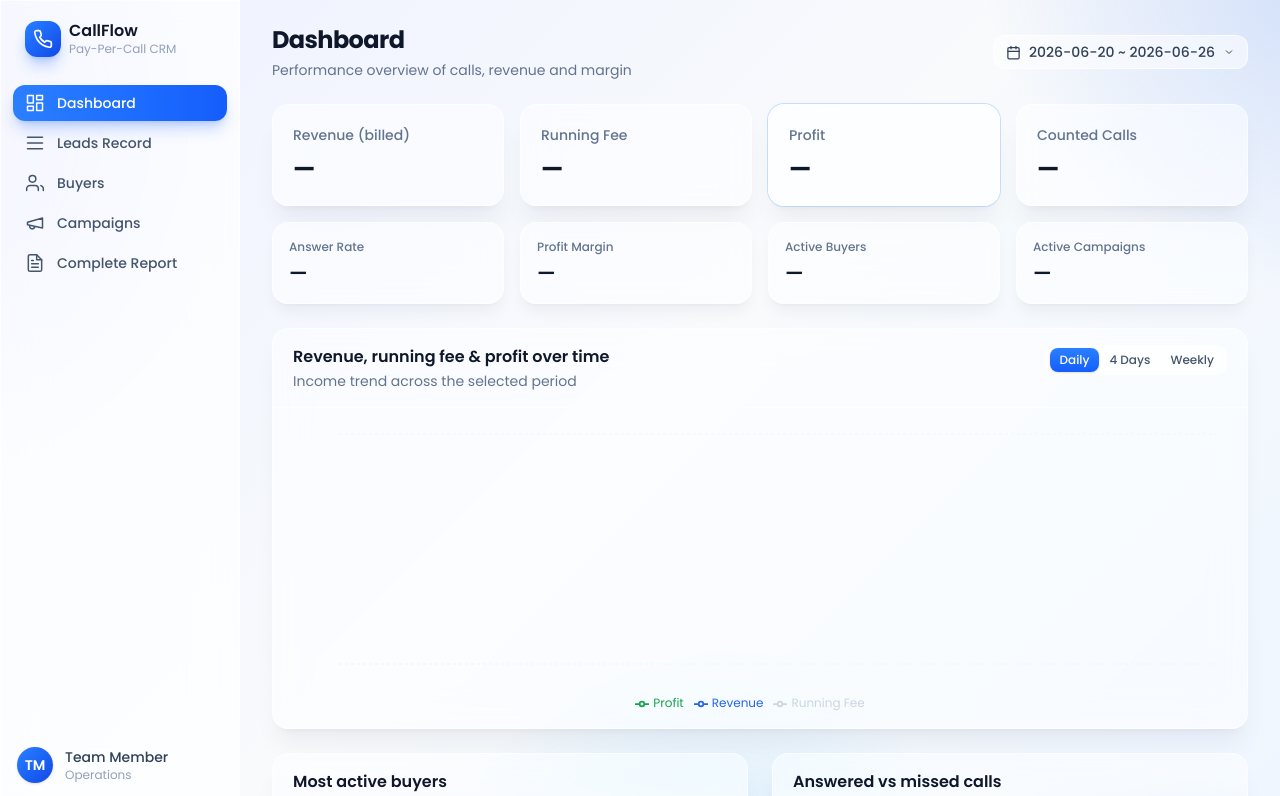
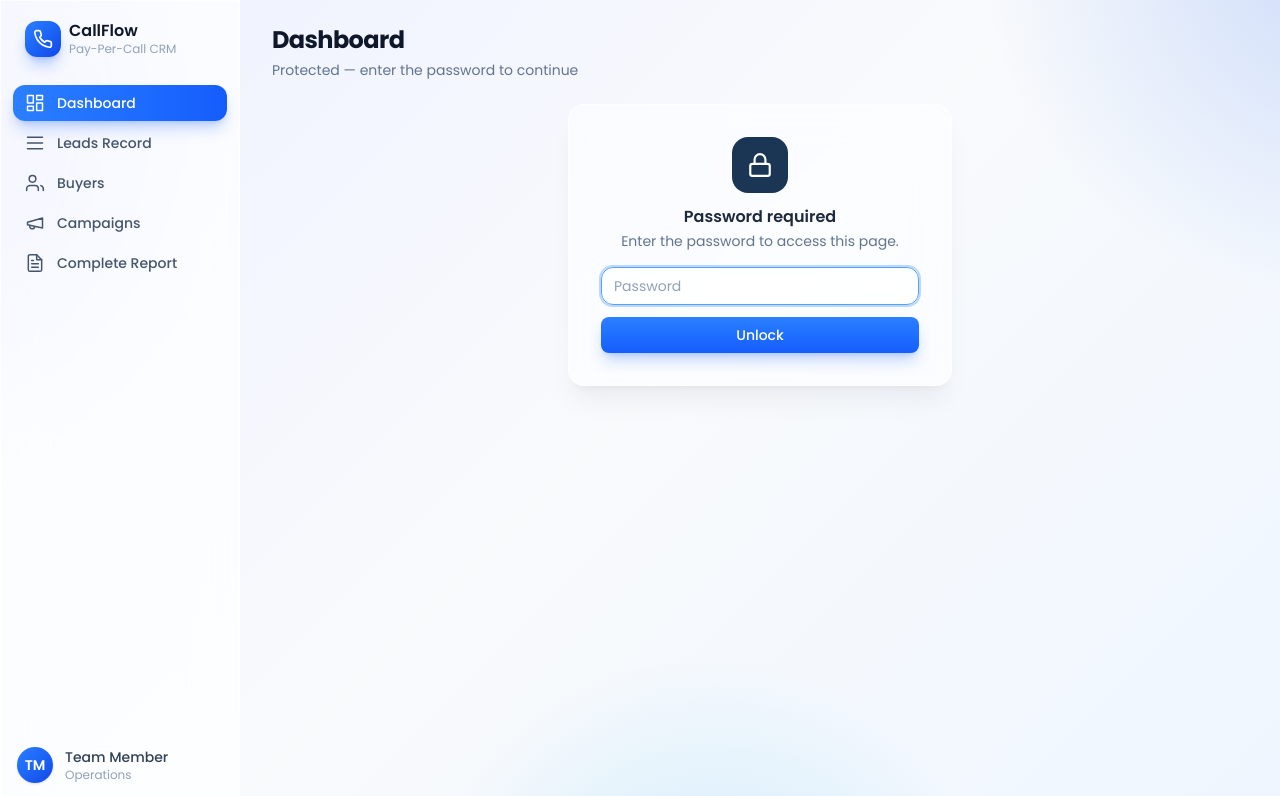
Before and after one commit to keoze2026/crm, a React (Vite) app in the folder client/: page / in a window 1280 px wide. Shown: the top 796 px of the page. Built offline with nearby package versions, Linux system fonts and the light colour scheme.

Commit message:
feat: dashboard password

```diff
--- a/client/src/pages/Dashboard.tsx
+++ b/client/src/pages/Dashboard.tsx
@@ -20,6 +20,7 @@ import {
 import { api } from '../api/client'
 import { DateRangeControl, type Range } from '../components/DateRange'
 import { PageHeader } from '../components/Layout'
+import { Protected } from '../components/PasswordGate'
 import { Card, CardHeader, cx, Spinner } from '../components/ui'
 import { daysAgo, formatPeriod, money, num, pct, today } from '../lib/format'
 import { useAsync } from '../lib/useAsync'
@@ -166,6 +167,14 @@ async function generateDashboardPdf(data: DashboardData) {
 // ─── Component ───────────────────────────────────────────────────────────────
 
 export default function Dashboard() {
+  return (
+    <Protected pageTitle="Dashboard" password="dashboard-2026" storageKey="lock-dashboard">
+      <DashboardPage />
+    </Protected>
+  )
+}
+
+function DashboardPage() {
   const [range, setRange] = useState<Range>({ from: daysAgo(6), to: today() })
   const [granularity, setGranularity] = useState<Granularity>('day')
   // const [pdfLoading, setPdfLoading] = useState(false)  // PDF export disabled
```
